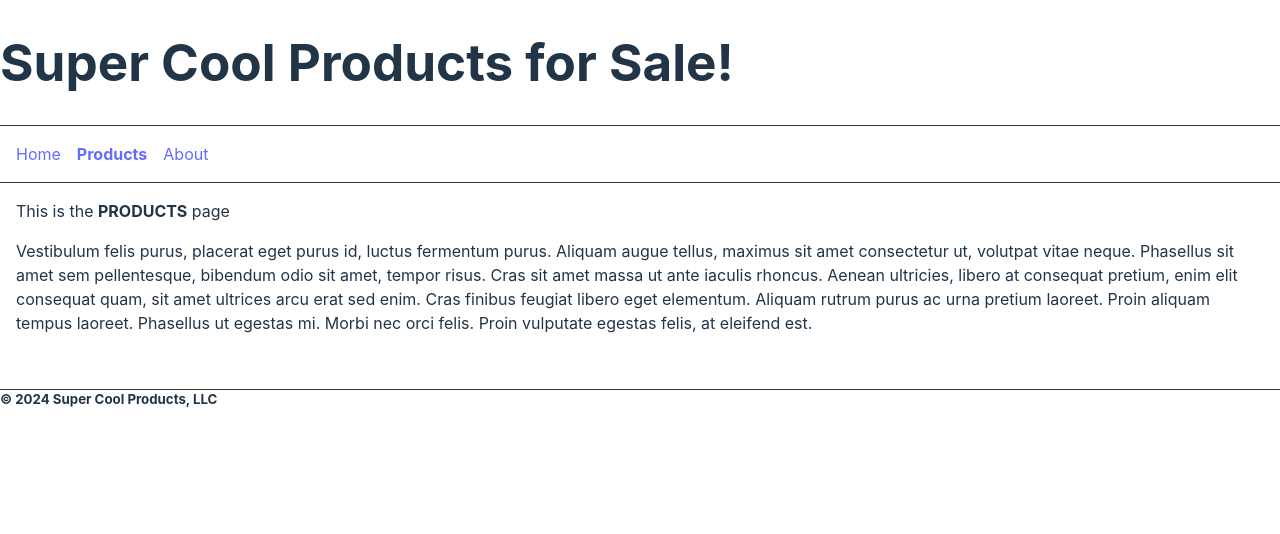
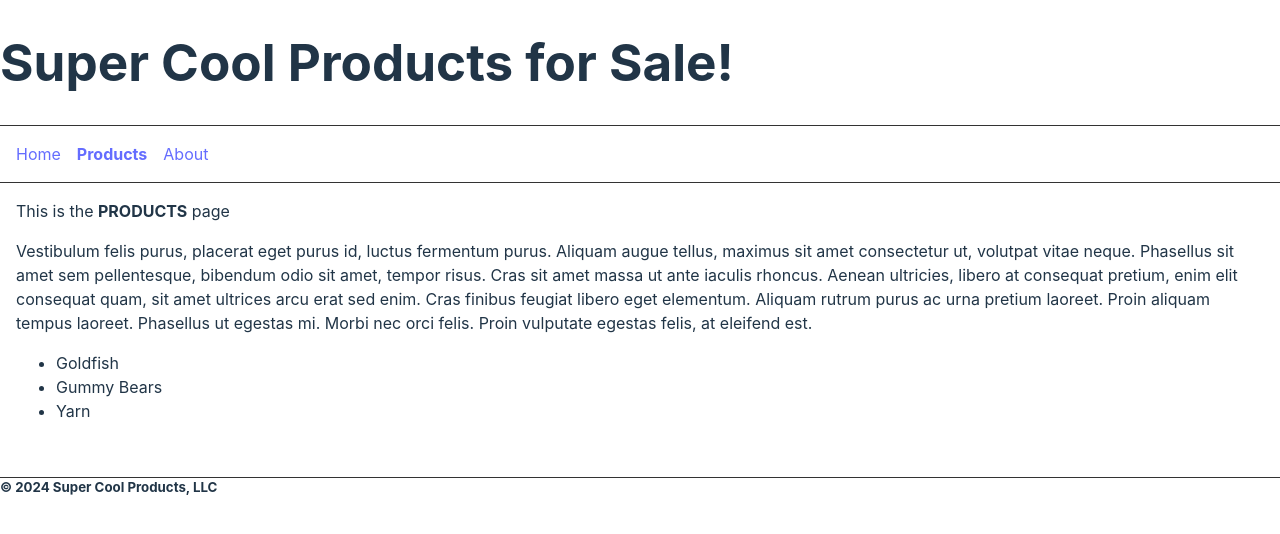
Before and after one commit to jgrissom/react-router, a React (Vite) app: page /products in a window 1280 px wide. Shown: the top 534 px of the page. Built offline with nearby package versions, Linux system fonts and the light colour scheme.

Commit message:
[1.11] props

```diff
--- a/src/App.jsx
+++ b/src/App.jsx
@@ -5,6 +5,11 @@ import About from "./components/About";
 import { Routes, Route, NavLink } from "react-router-dom";
 
 function App() {
+  const products = [
+    { id: 1, name: "Goldfish", price: 1.99 },
+    { id: 2, name: "Gummy Bears", price: 2.99 },
+    { id: 3, name: "Yarn", price: 3.99 },
+  ];
   const style = ({ isActive }) => ({
     fontWeight: isActive ? "bold" : "normal",
   });
@@ -26,7 +31,7 @@ function App() {
         <Routes>
           <Route index element={<Home />} />
           <Route path="home" element={<Home />} />
-          <Route path="products" element={<Products />} />
+          <Route path="products" element={<Products products={products} />} />
           <Route path="about" element={<About />} />
           <Route path="*" element={<NoMatch />} />
         </Routes>
--- a/src/components/Products.jsx
+++ b/src/components/Products.jsx
@@ -1,4 +1,5 @@
-function Products() {
+function Products(props) {
+  const { products } = props;
   return (
     <div>
       This is the <strong>PRODUCTS</strong> page
@@ -13,6 +14,11 @@ function Products() {
         tempus laoreet. Phasellus ut egestas mi. Morbi nec orci felis. Proin
         vulputate egestas felis, at eleifend est.
       </p>
+      <ul>
+        {products.map((p) => (
+          <li key={p.id}>{p.name}</li>
+        ))}
+      </ul>
     </div>
   );
 }
```
